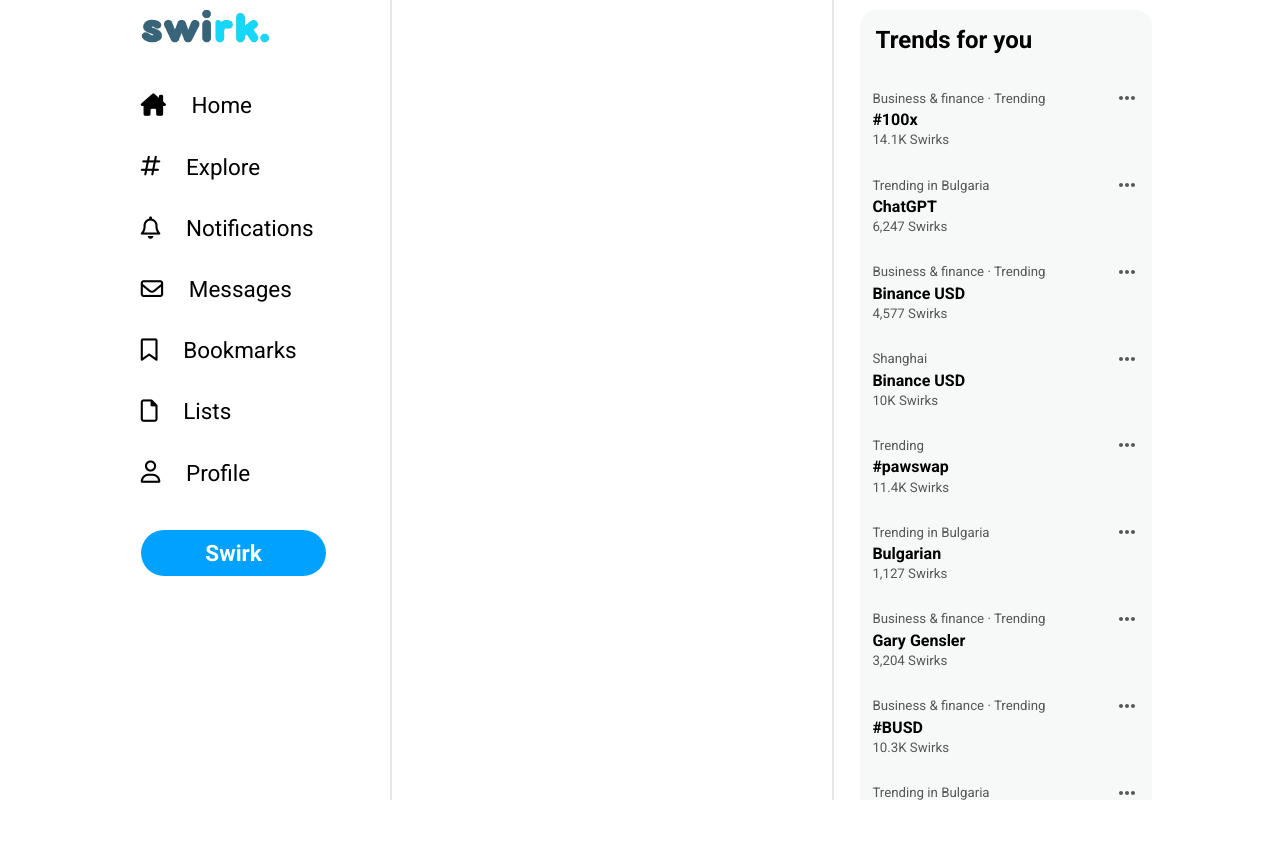
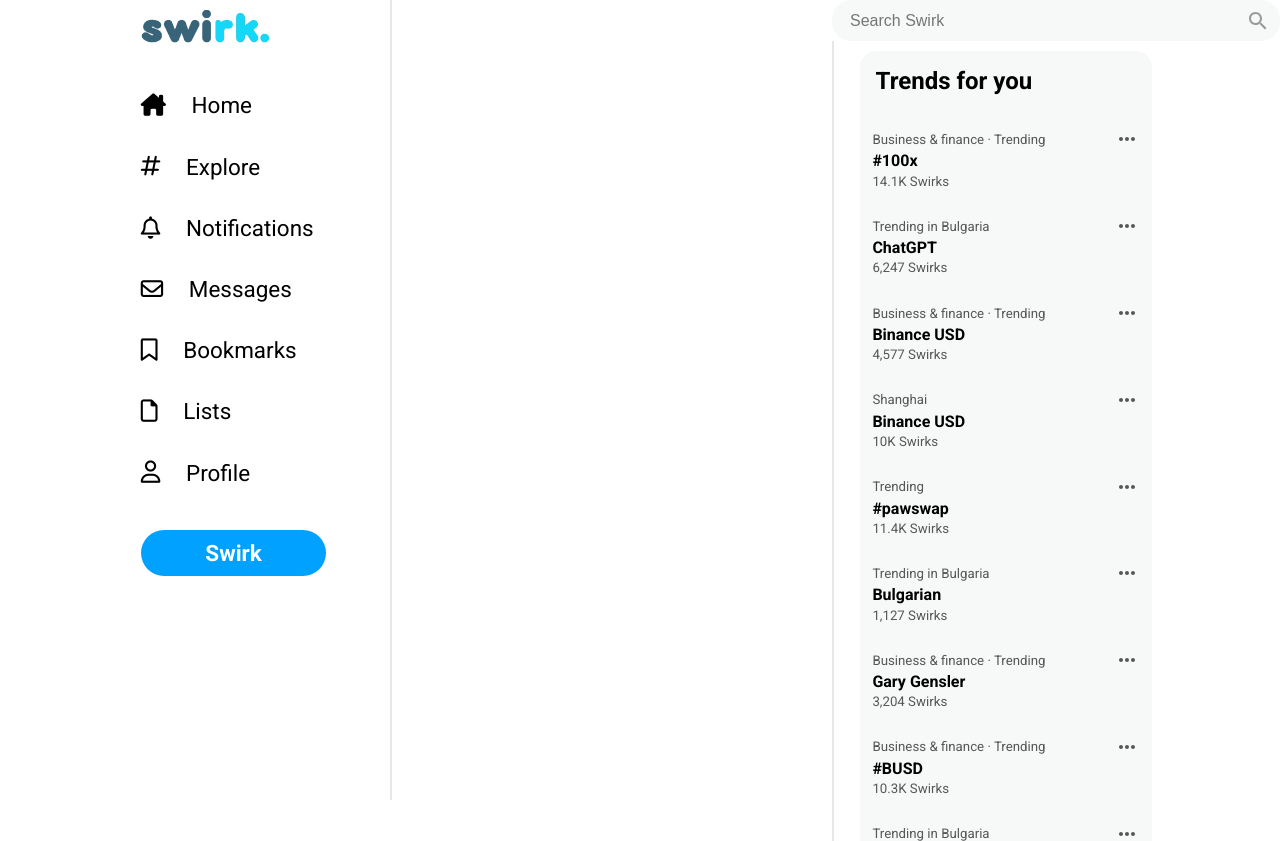
Before and after one commit to ZahariCheyrekov/swirk, a React (Create React App) app in the folder client/: page /home in a window 1280 px wide. Before the commit the page ends 800 px from the top, so only its background shows below. Built offline with nearby package versions, Linux system fonts and the light colour scheme; the HTML template or start-up script is replaced by a standard one.

Commit message:
Import search section

```diff
--- a/client/src/pages/home/Home.tsx
+++ b/client/src/pages/home/Home.tsx
@@ -1,4 +1,5 @@
 import SideNavigation from "../../components/navigation/SideNavigation";
+import Search from "../../components/search/Search";
 import Trends from "../../components/trends/Trends";
 
 import "./Home.scss";
@@ -10,6 +11,9 @@
         <SideNavigation />
       </section>
       <section className="home__section--trends trends">
+        <section className="search__section">
+          <Search />
+        </section>
         <Trends />
       </section>
     </main>
```
